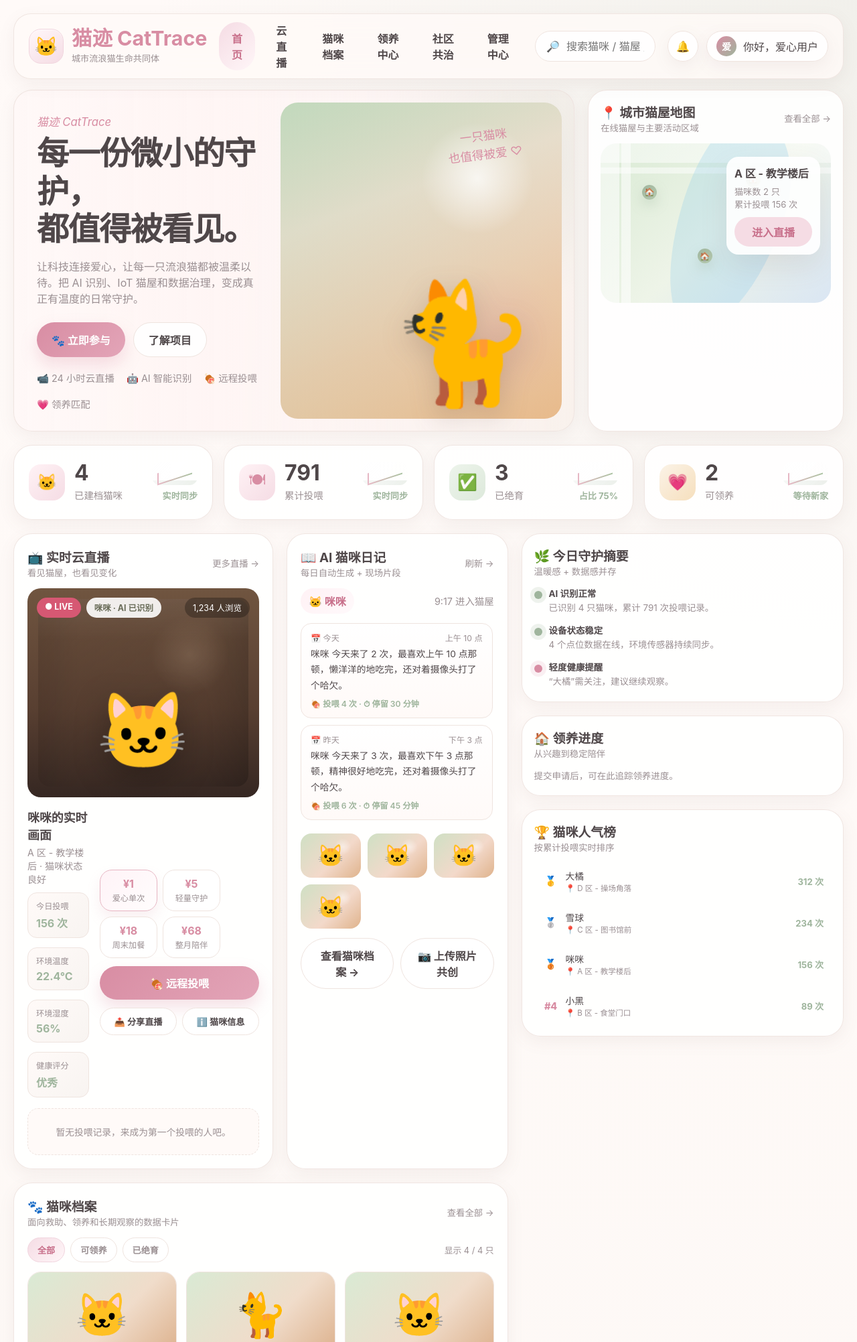
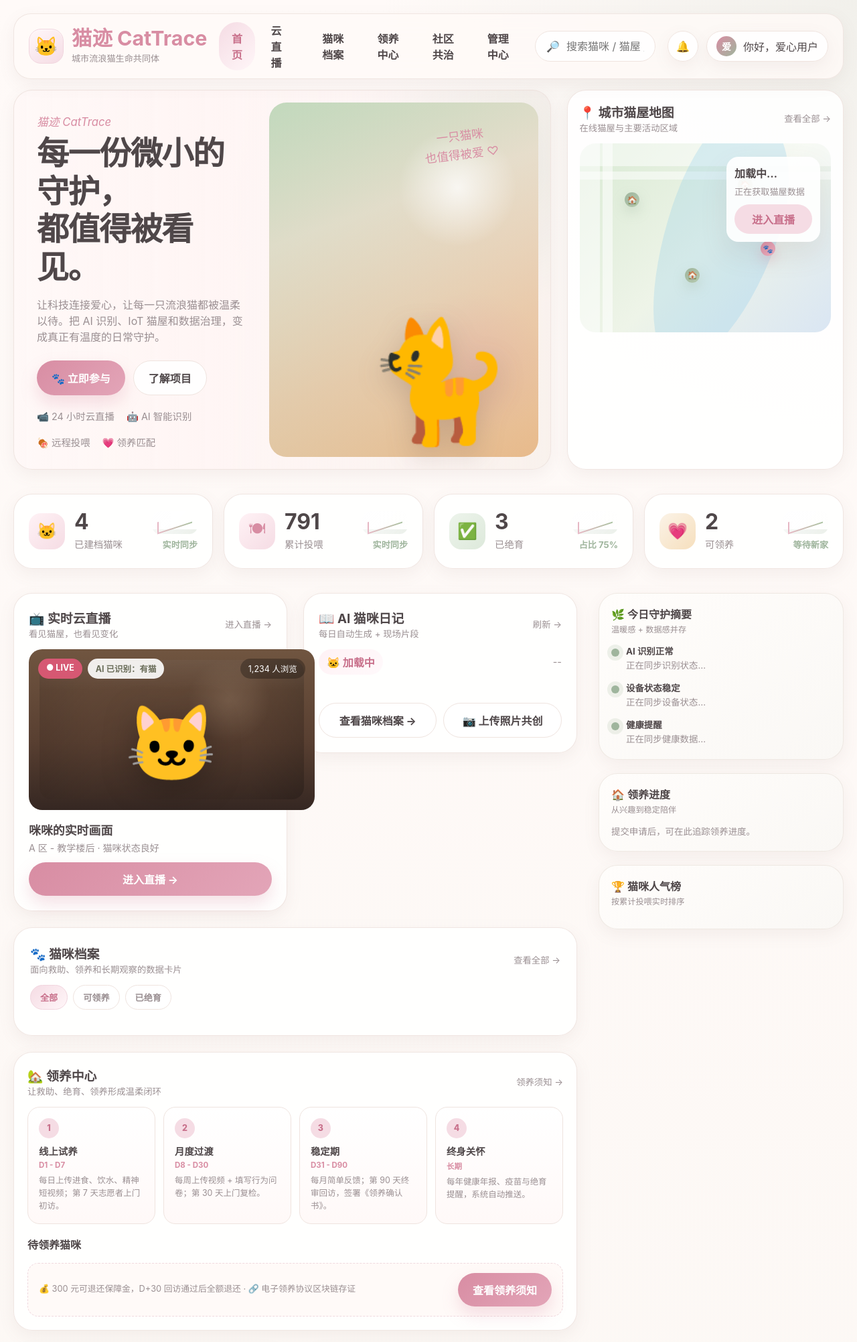
Before and after one commit to Nanase233/CatTrace, a Flask app: page / in a window 1280 px wide. Shown: the top 2003 px of the page at 67% size. Run offline with Flask 2, Linux system fonts and the light colour scheme; data that the repository does not hold is empty.

Commit message:
feat(web): 优化首页CSS布局和精简直播卡片
- 调整 .content-grid 为 2.3:1 比例（左侧主内容/右侧辅助栏）
- 调整 .hero-grid 为 1.65:0.85 比例（Banner/猫屋地图）
- 增加板块纵向间距改善阅读节奏
- 区分核心功能与辅助信息视觉权重
- 精简首页直播卡片，移除冗余交互元素
- 保留响应式布局（900px以下单列）

```diff
--- a/static/css/home.css
+++ b/static/css/home.css
@@ -127,6 +127,20 @@
     color: var(--pink-deep);
 }
 
+.menu-link {
+    text-decoration: none;
+    color: var(--text);
+    padding: 12px 16px;
+    border-radius: 999px;
+    font-weight: 600;
+    transition: 0.25s ease;
+}
+
+.menu-link:hover {
+    background: linear-gradient(135deg, var(--pink-soft), #fff6f8);
+    color: var(--pink-deep);
+}
+
 .top-actions {
     display: flex;
     align-items: center;
@@ -199,13 +213,13 @@
 
 .main-stack {
     display: grid;
-    gap: 20px;
+    gap: clamp(24px, 3vw, 36px);
 }
 
 .hero-grid {
     display: grid;
-    grid-template-columns: 1.8fr 0.82fr;
-    gap: 20px;
+    grid-template-columns: minmax(0, 1.65fr) minmax(0, 0.85fr);
+    gap: clamp(16px, 2vw, 24px);
 }
 
 @media (max-width: 900px) {
@@ -396,7 +410,9 @@
 }
 
 .map-view {
-    height: 238px;
+    min-height: 200px;
+    aspect-ratio: 4 / 3;
+    max-height: 320px;
     border-radius: 24px;
     position: relative;
     overflow: hidden;
@@ -536,33 +552,43 @@
 
 .content-grid {
     display: grid;
-    grid-template-columns: 1.35fr 0.88fr;
-    gap: 20px;
+    grid-template-columns: minmax(0, 2.3fr) minmax(280px, 1fr);
+    gap: clamp(20px, 2.5vw, 32px);
 }
 
 .left-stack,
 .right-stack {
     display: grid;
-    gap: 20px;
+    gap: clamp(16px, 2vw, 24px);
 }
 
 .dual-grid {
     display: grid;
-    grid-template-columns: 1.08fr 0.92fr;
-    gap: 20px;
-}
-
+    grid-template-columns: repeat(auto-fit, minmax(min(100%, 300px), 1fr));
+    gap: clamp(16px, 2vw, 24px);
+    align-items: start;
+}
+
+/* 双栏模块中核心功能卡片（直播、日记）保持合理比例 */
 .live-card,
-.diary-card,
+.diary-card {
+    padding: clamp(16px, 2vw, 22px);
+}
+
 .join-card,
-.activity-card,
+.activity-card {
+    padding: clamp(16px, 2vw, 20px);
+}
+
 .cats-card,
 .insight-card {
-    padding: 20px;
+    padding: clamp(18px, 2.2vw, 24px);
 }
 
 .live-video {
-    height: 312px;
+    min-height: 240px;
+    aspect-ratio: 16 / 9;
+    max-height: 400px;
     border-radius: 20px;
     overflow: hidden;
     position: relative;
@@ -638,12 +664,39 @@
     font-size: 0.78rem;
 }
 
+.live-preview-info {
+    margin-top: 16px;
+    display: grid;
+    gap: 12px;
+}
+
+.live-preview-info .current-cat strong {
+    display: block;
+    font-size: 1.12rem;
+}
+
+.live-preview-info .current-cat p {
+    color: var(--muted);
+    font-size: 0.88rem;
+    margin-top: 4px;
+}
+
+.live-preview-info .btn-block {
+    width: 100%;
+    justify-content: center;
+}
+
+/* 以下样式保留用于 /live 页面，首页不再使用 */
 .live-controls {
     display: grid;
     grid-template-columns: 1fr auto;
     gap: 16px;
     align-items: center;
     margin-top: 16px;
+}
+
+.live-controls .btn {
+    white-space: nowrap;
 }
 
 .current-cat strong {
@@ -731,8 +784,8 @@
 
 .log-row {
     display: grid;
-    grid-template-columns: 62px 1fr auto;
-    gap: 10px;
+    grid-template-columns: clamp(50px, 10%, 80px) 1fr auto;
+    gap: clamp(8px, 2vw, 16px);
     align-items: center;
     font-size: 0.84rem;
     padding-bottom: 10px;
@@ -995,12 +1048,24 @@
 
 .sidebar {
     display: grid;
-    gap: 20px;
+    gap: clamp(14px, 1.8vw, 20px);
     align-content: start;
 }
 
+/* 辅助栏卡片：较浅的背景和较小的字体，区分于核心功能卡片 */
 .side-card {
-    padding: 18px;
+    padding: clamp(14px, 1.6vw, 18px);
+    background: linear-gradient(145deg, #fffdfb, #faf8f5);
+    border: 1px solid rgba(230, 222, 214, 0.6);
+}
+
+.side-card h3 {
+    font-size: 1rem;
+    font-weight: 600;
+}
+
+.side-card small {
+    font-size: 0.76rem;
 }
 
 .side-list {
@@ -1426,7 +1491,7 @@
 .adopt-card, .gov-card { padding: 20px; }
 .adopt-stages {
     display: grid;
-    grid-template-columns: repeat(4, minmax(0, 1fr));
+    grid-template-columns: repeat(auto-fit, minmax(180px, 1fr));
     gap: 12px;
     margin-bottom: 18px;
 }
@@ -1505,8 +1570,8 @@
 
 .detail-head {
     display: grid;
-    grid-template-columns: 96px 1fr;
-    gap: 16px;
+    grid-template-columns: clamp(60px, 15%, 120px) 1fr;
+    gap: clamp(10px, 2vw, 18px);
     align-items: center;
 }
 .detail-avatar {
@@ -1598,7 +1663,11 @@
 }
 
 .adopt-form { display: grid; gap: 14px; }
-.form-grid { display: grid; grid-template-columns: 1fr 1fr; gap: 12px; }
+.form-grid{
+  display: grid;
+  grid-template-columns: repeat(auto-fit, minmax(260px, 1fr));
+  gap: 12px;
+}
 .field {
     display: grid;
     gap: 6px;
--- a/static/js/home.js
+++ b/static/js/home.js
@@ -265,6 +265,7 @@
     }
 
     function renderFeedPacks() {
+        if (!$('feedPacks')) return;
         $('feedPacks').innerHTML = FEED_PACKS.map(function (pack) {
             return '' +
                 '<button class="feed-pack ' + (pack.price === state.selectedPack.price ? 'active' : '') + '" type="button" data-price="' + pack.price + '">' +
@@ -311,6 +312,7 @@
 
     function renderFeedLogs() {
         var box = $('feedLogs');
+        if (!box) return;
         if (!state.feedLogs.length) {
             box.innerHTML = '<div class="empty-state">暂无投喂记录，来成为第一个投喂的人吧。</div>';
             return;
@@ -1198,7 +1200,7 @@
     }
 
     function bindStaticEvents() {
-        $('feedBtn').addEventListener('click', feedCurrentCat);
+        if ($('feedBtn')) $('feedBtn').addEventListener('click', feedCurrentCat);
 
         $('heroFeedBtn').addEventListener('click', function () {
             scrollToSection('liveSection');
@@ -1211,7 +1213,7 @@
         $('viewCatBtn').addEventListener('click', function () {
             if (state.currentCatId) showCatDetail(state.currentCatId);
         });
-        $('catInfoBtn').addEventListener('click', function () {
+        if ($('catInfoBtn')) $('catInfoBtn').addEventListener('click', function () {
             if (state.currentCatId) showCatDetail(state.currentCatId);
         });
         $('diaryRefreshBtn').addEventListener('click', function () {
@@ -1227,7 +1229,7 @@
             scrollToSection('liveSection');
             showToast('已定位到当前猫屋直播');
         });
-        $('shareLiveBtn').addEventListener('click', openShareModal);
+        if ($('shareLiveBtn')) $('shareLiveBtn').addEventListener('click', openShareModal);
         $('openReportBtn').addEventListener('click', openReportModal);
         $('adoptNoticeBtn').addEventListener('click', openAdoptNotice);
         $('adoptNoticeBtn2').addEventListener('click', openAdoptNotice);
@@ -1272,6 +1274,15 @@
                 });
                 btn.classList.add('active');
                 scrollToSection(btn.getAttribute('data-target'));
+            });
+        });
+
+        /* 直播卡片点击入口：跳转到 /live，排除内部按钮/链接点击 */
+        Array.prototype.forEach.call(document.querySelectorAll('[data-live-entry]'), function (card) {
+            card.addEventListener('click', function (e) {
+                var tag = (e.target.tagName || '').toUpperCase();
+                if (tag === 'BUTTON' || tag === 'A' || tag === 'INPUT' || e.target.closest('button') || e.target.closest('a')) return;
+                window.location.href = '/live';
             });
         });
 
--- a/templates/index.html
+++ b/templates/index.html
@@ -6,7 +6,7 @@
 <title>猫迹 CatTrace · 城市流浪猫生命共同体</title>
 <meta name="description" content="猫迹 CatTrace：AI 识别、云直播、科学投喂、领养与社区共治，让每一只流浪猫都被温柔以待。">
 <link rel="manifest" href="{{ url_for('static', filename='manifest.json') }}">
-<meta name="theme-color" content="#d88da3">
+<meta name="theme-color" content="#D68DA2">
 <link rel="stylesheet" href="{{ url_for('static', filename='css/home.css', v=cache_bust) }}">
 </head>
 <body>
@@ -22,7 +22,7 @@
             </div>
             <nav class="menu" id="menu">
                 <button class="active" data-target="heroSection">首页</button>
-                <button data-target="liveSection">云直播</button>
+                <a href="/live" class="menu-link">云直播</a>
                 <button data-target="catsSection">猫咪档案</button>
                 <button data-target="adoptSection">领养中心</button>
                 <button data-target="govSection">社区共治</button>
@@ -96,13 +96,13 @@
             <section class="content-grid">
                 <div class="left-stack">
                     <div class="dual-grid">
-                        <article class="panel live-card" id="liveSection">
+                        <article class="panel live-card" id="liveSection" data-live-entry="true" style="cursor:pointer;">
                             <div class="card-head">
                                 <div>
                                     <h3>📺 实时云直播</h3>
                                     <small>看见猫屋，也看见变化</small>
                                 </div>
-                                <small>更多直播 →</small>
+                                <small>进入直播 →</small>
                             </div>
                             <div class="live-video">
                                 <div class="live-tags">
@@ -114,41 +114,13 @@
                                     <div class="cat-hero" id="liveCatEmoji">🐱</div>
                                 </div>
                             </div>
-                            <div class="live-controls">
-                                <div>
-                                    <div class="current-cat">
-                                        <strong id="liveCatTitle">加载中…</strong>
-                                        <p id="liveCatLocation">正在获取猫咪状态</p>
-                                    </div>
-                                    <div class="live-meta">
-                                        <div class="meta-box">
-                                            <span>今日投喂</span>
-                                            <strong id="liveFeedCount">-- 次</strong>
-                                        </div>
-                                        <div class="meta-box">
-                                            <span>环境温度</span>
-                                            <strong id="liveTemp">--°C</strong>
-                                        </div>
-                                        <div class="meta-box">
-                                            <span>环境湿度</span>
-                                            <strong id="liveHumidity">--%</strong>
-                                        </div>
-                                        <div class="meta-box">
-                                            <span>健康评分</span>
-                                            <strong id="liveHealth">--</strong>
-                                        </div>
-                                    </div>
+                            <div class="live-preview-info">
+                                <div class="current-cat">
+                                    <strong id="liveCatTitle">加载中…</strong>
+                                    <p id="liveCatLocation">正在获取猫咪状态</p>
                                 </div>
-                                <div class="feed-area">
-                                    <div class="feed-packs" id="feedPacks"></div>
-                                    <button class="btn btn-primary" id="feedBtn">🍖 远程投喂</button>
-                                    <div class="live-extra-actions">
-                                        <button class="btn btn-soft" id="shareLiveBtn">📤 分享直播</button>
-                                        <button class="btn btn-soft" id="catInfoBtn">ℹ️ 猫咪信息</button>
-                                    </div>
-                                </div>
+                                <button class="btn btn-primary btn-block">进入直播 →</button>
                             </div>
-                            <div class="feed-logs" id="feedLogs"></div>
                         </article>
 
                         <article class="panel diary-card">
```
Also changed, not shown: static/css/style.css (+9 -8 lines), static/css/style_home.css (+6 -4 lines), templates/live.html (+14 -19 lines).
